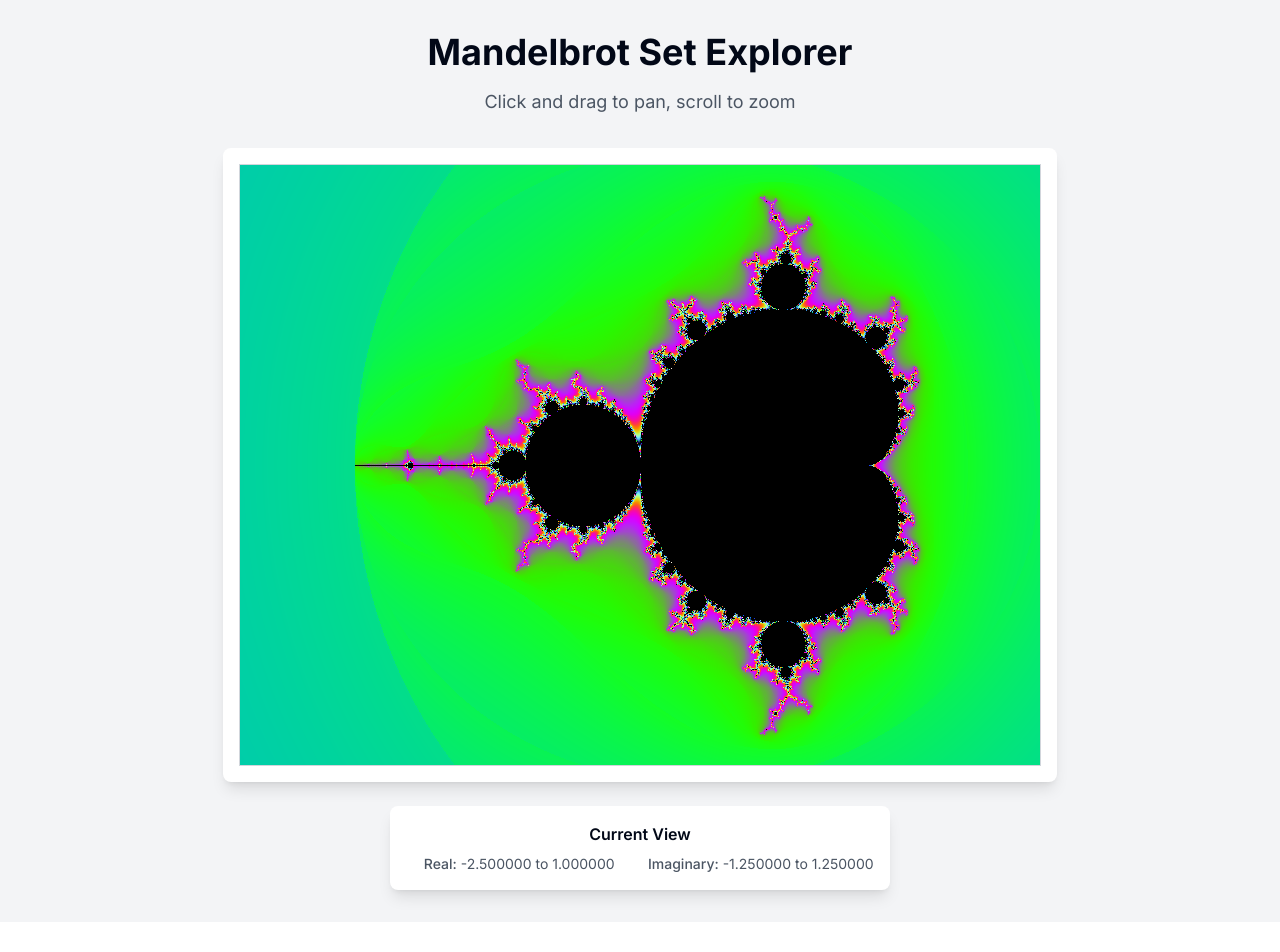
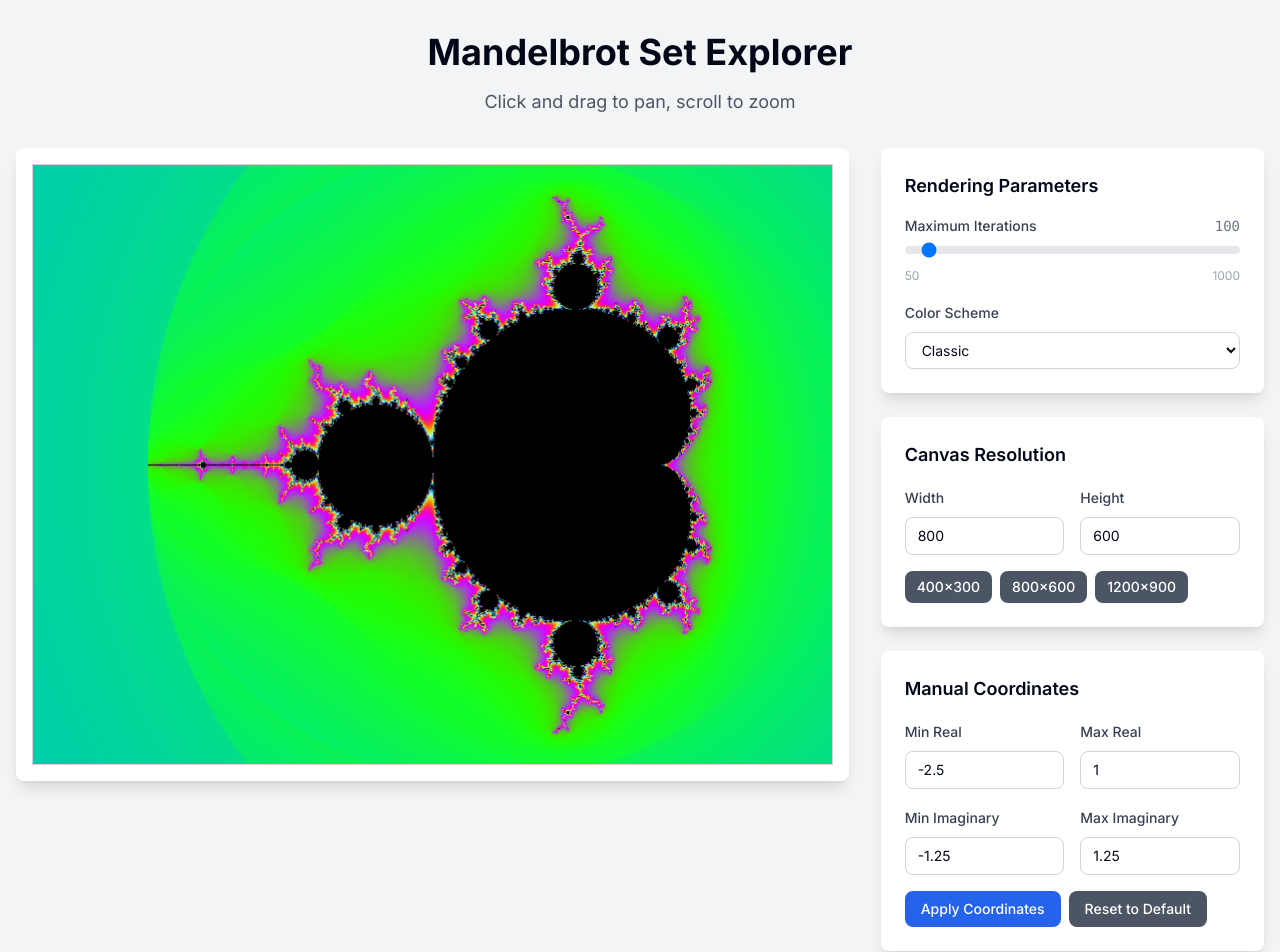
Before and after one commit to sloanahrens/next-fractals, a Next.js app: page / in a window 1280 px wide. Shown: the top 952 px of the page. Before the commit the page ends 922 px from the top, so only its background shows below. Built offline with nearby package versions, Linux system fonts and the light colour scheme.

Commit message:
parameter UI controls

```diff
--- a/src/app/page.tsx
+++ b/src/app/page.tsx
@@ -4,7 +4,12 @@ import { useEffect, useRef, useState } from 'react';
 import { FractalRenderer } from '../lib/fractalRenderer';
 import { ZoomPanManager } from '../lib/zoomPan';
 import { getDefaultBounds } from '../lib/mandelbrot';
-import { FractalConfig, FractalBounds } from '../types/fractal';
+import { FractalConfig, FractalBounds, ColorScheme } from '../types/fractal';
+import { getAvailableColorSchemes } from '../lib/colorMapping';
+import { Slider } from '../components/ui/Slider';
+import { Select } from '../components/ui/Select';
+import { Input } from '../components/ui/Input';
+import { Button } from '../components/ui/Button';
 
 export default function Home() {
   const canvasRef = useRef<HTMLCanvasElement>(null);
@@ -15,19 +20,29 @@ export default function Home() {
   const [isRendering, setIsRendering] = useState(false);
   const [progress, setProgress] = useState(0);
 
+  // Phase 4: Parameter controls
+  const [maxIterations, setMaxIterations] = useState(100);
+  const [colorScheme, setColorScheme] = useState<ColorScheme>('classic');
+  const [canvasWidth, setCanvasWidth] = useState(800);
+  const [canvasHeight, setCanvasHeight] = useState(600);
+
+  // Manual coordinate inputs
+  const [manualMinReal, setManualMinReal] = useState(bounds.minReal.toString());
+  const [manualMaxReal, setManualMaxReal] = useState(bounds.maxReal.toString());
+  const [manualMinImaginary, setManualMinImaginary] = useState(bounds.minImaginary.toString());
+  const [manualMaxImaginary, setManualMaxImaginary] = useState(bounds.maxImaginary.toString());
+
   useEffect(() => {
     const canvas = canvasRef.current;
     if (!canvas) return;
 
-    // Initialize canvas size
-    const width = 800;
-    const height = 600;
-    canvas.width = width;
-    canvas.height = height;
+    // Initialize canvas size with dynamic values
+    canvas.width = canvasWidth;
+    canvas.height = canvasHeight;
 
     // Initialize renderer and zoom/pan manager
     rendererRef.current = new FractalRenderer(canvas);
-    zoomPanRef.current = new ZoomPanManager(width, height, bounds);
+    zoomPanRef.current = new ZoomPanManager(canvasWidth, canvasHeight, bounds);
 
     // Initial render
     renderFractal();
@@ -76,10 +91,10 @@ export default function Home() {
 
     const config: FractalConfig = {
       bounds,
-      maxIterations: 100,
+      maxIterations,
       width: canvasRef.current.width,
       height: canvasRef.current.height,
-      colorScheme: 'classic',
+      colorScheme,
     };
 
     try {
@@ -91,10 +106,62 @@ export default function Home() {
     }
   };
 
-  // Re-render when bounds change
+  // Update manual coordinate inputs when bounds change from zoom/pan
+  useEffect(() => {
+    setManualMinReal(bounds.minReal.toString());
+    setManualMaxReal(bounds.maxReal.toString());
+    setManualMinImaginary(bounds.minImaginary.toString());
+    setManualMaxImaginary(bounds.maxImaginary.toString());
+  }, [bounds]);
+
+  // Re-render when parameters change
   useEffect(() => {
     renderFractal();
-  }, [bounds]);
+  }, [bounds, maxIterations, colorScheme, canvasWidth, canvasHeight]);
+
+  // Update canvas size when resolution changes
+  useEffect(() => {
+    const canvas = canvasRef.current;
+    if (!canvas) return;
+
+    canvas.width = canvasWidth;
+    canvas.height = canvasHeight;
+
+    if (zoomPanRef.current) {
+      zoomPanRef.current = new ZoomPanManager(canvasWidth, canvasHeight, bounds);
+    }
+
+    renderFractal();
+  }, [canvasWidth, canvasHeight]);
+
+  // Helper functions for manual coordinate input
+  const applyManualCoordinates = () => {
+    const newBounds: FractalBounds = {
+      minReal: parseFloat(manualMinReal),
+      maxReal: parseFloat(manualMaxReal),
+      minImaginary: parseFloat(manualMinImaginary),
+      maxImaginary: parseFloat(manualMaxImaginary),
+    };
+
+    // Validate bounds
+    if (
+      !isNaN(newBounds.minReal) &&
+      !isNaN(newBounds.maxReal) &&
+      !isNaN(newBounds.minImaginary) &&
+      !isNaN(newBounds.maxImaginary) &&
+      newBounds.minReal < newBounds.maxReal &&
+      newBounds.minImaginary < newBounds.maxImaginary
+    ) {
+      setBounds(newBounds);
+    }
+  };
+
+  const resetToDefault = () => {
+    const defaultBounds = getDefaultBounds();
+    setBounds(defaultBounds);
+    setMaxIterations(100);
+    setColorScheme('classic');
+  };
 
   return (
     <div className="min-h-screen bg-gray-100 py-8">
@@ -106,7 +173,8 @@ export default function Home() {
           </p>
         </div>
 
-        <div className="flex flex-col items-center">
+        <div className="flex flex-col lg:flex-row gap-8 items-start justify-center">
+          {/* Canvas Section */}
           <div className="bg-white p-4 rounded-lg shadow-lg">
             <canvas
               ref={canvasRef}
@@ -129,17 +197,181 @@ export default function Home() {
             )}
           </div>
 
-          <div className="mt-6 text-center">
-            <div className="bg-white p-4 rounded-lg shadow-lg">
-              <h3 className="font-semibold mb-2">Current View</h3>
-              <div className="grid grid-cols-2 gap-4 text-sm text-gray-600">
+          {/* Parameter Control Panel */}
+          <div className="w-full lg:w-96 space-y-6">
+            {/* Rendering Parameters */}
+            <div className="bg-white p-6 rounded-lg shadow-lg">
+              <h3 className="text-lg font-semibold mb-4">Rendering Parameters</h3>
+              <div className="space-y-4">
+                <Slider
+                  label="Maximum Iterations"
+                  value={maxIterations}
+                  min={50}
+                  max={1000}
+                  step={10}
+                  onChange={setMaxIterations}
+                  disabled={isRendering}
+                  formatValue={(v) => v.toString()}
+                />
+
+                <Select
+                  label="Color Scheme"
+                  value={colorScheme}
+                  options={getAvailableColorSchemes()}
+                  onChange={(value) => setColorScheme(value as ColorScheme)}
+                  disabled={isRendering}
+                />
+              </div>
+            </div>
+
+            {/* Canvas Resolution */}
+            <div className="bg-white p-6 rounded-lg shadow-lg">
+              <h3 className="text-lg font-semibold mb-4">Canvas Resolution</h3>
+              <div className="space-y-4">
+                <div className="grid grid-cols-2 gap-4">
+                  <Input
+                    label="Width"
+                    value={canvasWidth.toString()}
+                    type="number"
+                    onChange={(value) => {
+                      const num = parseInt(value);
+                      if (!isNaN(num) && num > 0 && num <= 2000) {
+                        setCanvasWidth(num);
+                      }
+                    }}
+                    disabled={isRendering}
+                  />
+                  <Input
+                    label="Height"
+                    value={canvasHeight.toString()}
+                    type="number"
+                    onChange={(value) => {
+                      const num = parseInt(value);
+                      if (!isNaN(num) && num > 0 && num <= 2000) {
+                        setCanvasHeight(num);
+                      }
+                    }}
+                    disabled={isRendering}
+                  />
+                </div>
+                <div className="flex gap-2">
+                  <Button
+                    onClick={() => {
+                      setCanvasWidth(400);
+                      setCanvasHeight(300);
+                    }}
+                    disabled={isRendering}
+                    variant="secondary"
+                    size="sm"
+                  >
+                    400×300
+                  </Button>
+                  <Button
+                    onClick={() => {
+                      setCanvasWidth(800);
+                      setCanvasHeight(600);
+                    }}
+                    disabled={isRendering}
+                    variant="secondary"
+                    size="sm"
+                  >
+                    800×600
+                  </Button>
+                  <Button
+                    onClick={() => {
+                      setCanvasWidth(1200);
+                      setCanvasHeight(900);
+                    }}
+                    disabled={isRendering}
+                    variant="secondary"
+                    size="sm"
+                  >
+                    1200×900
+                  </Button>
+                </div>
+              </div>
+            </div>
+
+            {/* Manual Coordinates */}
+            <div className="bg-white p-6 rounded-lg shadow-lg">
+              <h3 className="text-lg font-semibold mb-4">Manual Coordinates</h3>
+              <div className="space-y-4">
+                <div className="grid grid-cols-2 gap-4">
+                  <Input
+                    label="Min Real"
+                    value={manualMinReal}
+                    type="number"
+                    step="any"
+                    onChange={setManualMinReal}
+                    disabled={isRendering}
+                  />
+                  <Input
+                    label="Max Real"
+                    value={manualMaxReal}
+                    type="number"
+                    step="any"
+                    onChange={setManualMaxReal}
+                    disabled={isRendering}
+                  />
+                </div>
+                <div className="grid grid-cols-2 gap-4">
+                  <Input
+                    label="Min Imaginary"
+                    value={manualMinImaginary}
+                    type="number"
+                    step="any"
+                    onChange={setManualMinImaginary}
+                    disabled={isRendering}
+                  />
+                  <Input
+                    label="Max Imaginary"
+                    value={manualMaxImaginary}
+                    type="number"
+                    step="any"
+                    onChange={setManualMaxImaginary}
+                    disabled={isRendering}
+                  />
+                </div>
+                <div className="flex gap-2">
+                  <Button
+                    onClick={applyManualCoordinates}
+                    disabled={isRendering}
+                  >
+                    Apply Coordinates
+                  </Button>
+                  <Button
+                    onClick={resetToDefault}
+                    disabled={isRendering}
+                    variant="secondary"
+                  >
+                    Reset to Default
+                  </Button>
+                </div>
+              </div>
+            </div>
+
+            {/* Current View Info */}
+            <div className="bg-white p-6 rounded-lg shadow-lg">
+              <h3 className="text-lg font-semibold mb-4">Current View</h3>
+              <div className="space-y-2 text-sm text-gray-600">
                 <div>
                   <span className="font-medium">Real:</span>{' '}
-                  {bounds.minReal.toFixed(6)} to {bounds.maxReal.toFixed(6)}
+                  {bounds.minReal.toFixed(8)} to {bounds.maxReal.toFixed(8)}
                 </div>
                 <div>
                   <span className="font-medium">Imaginary:</span>{' '}
-                  {bounds.minImaginary.toFixed(6)} to {bounds.maxImaginary.toFixed(6)}
+                  {bounds.minImaginary.toFixed(8)} to {bounds.maxImaginary.toFixed(8)}
+                </div>
+                <div>
+                  <span className="font-medium">Zoom Factor:</span>{' '}
+                  {(4 / (bounds.maxReal - bounds.minReal)).toFixed(2)}x
+                </div>
+                <div>
+                  <span className="font-medium">Resolution:</span>{' '}
+                  {canvasWidth} × {canvasHeight}
+                </div>
+                <div>
+                  <span className="font-medium">Max Iterations:</span> {maxIterations}
                 </div>
               </div>
             </div>
--- /dev/null
+++ b/src/components/ui/Input.tsx
@@ -0,0 +1,43 @@
+'use client';
+
+import React from 'react';
+
+interface InputProps {
+  label: string;
+  value: string;
+  onChange: (value: string) => void;
+  type?: 'text' | 'number';
+  step?: string;
+  disabled?: boolean;
+  placeholder?: string;
+  error?: string;
+}
+
+export function Input({
+  label,
+  value,
+  onChange,
+  type = 'text',
+  step,
+  disabled = false,
+  placeholder,
+  error,
+}: InputProps) {
+  return (
+    <div className="space-y-2">
+      <label className="text-sm font-medium text-gray-700">{label}</label>
+      <input
+        type={type}
+        value={value}
+        onChange={(e) => onChange(e.target.value)}
+        step={step}
+        disabled={disabled}
+        placeholder={placeholder}
+        className={`w-full px-3 py-2 text-sm border rounded-lg bg-white focus:outline-none focus:ring-2 focus:ring-blue-500 focus:border-blue-500 disabled:opacity-50 disabled:cursor-not-allowed ${
+          error ? 'border-red-300' : 'border-gray-300'
+        }`}
+      />
+      {error && <p className="text-xs text-red-600">{error}</p>}
+    </div>
+  );
+}
```
